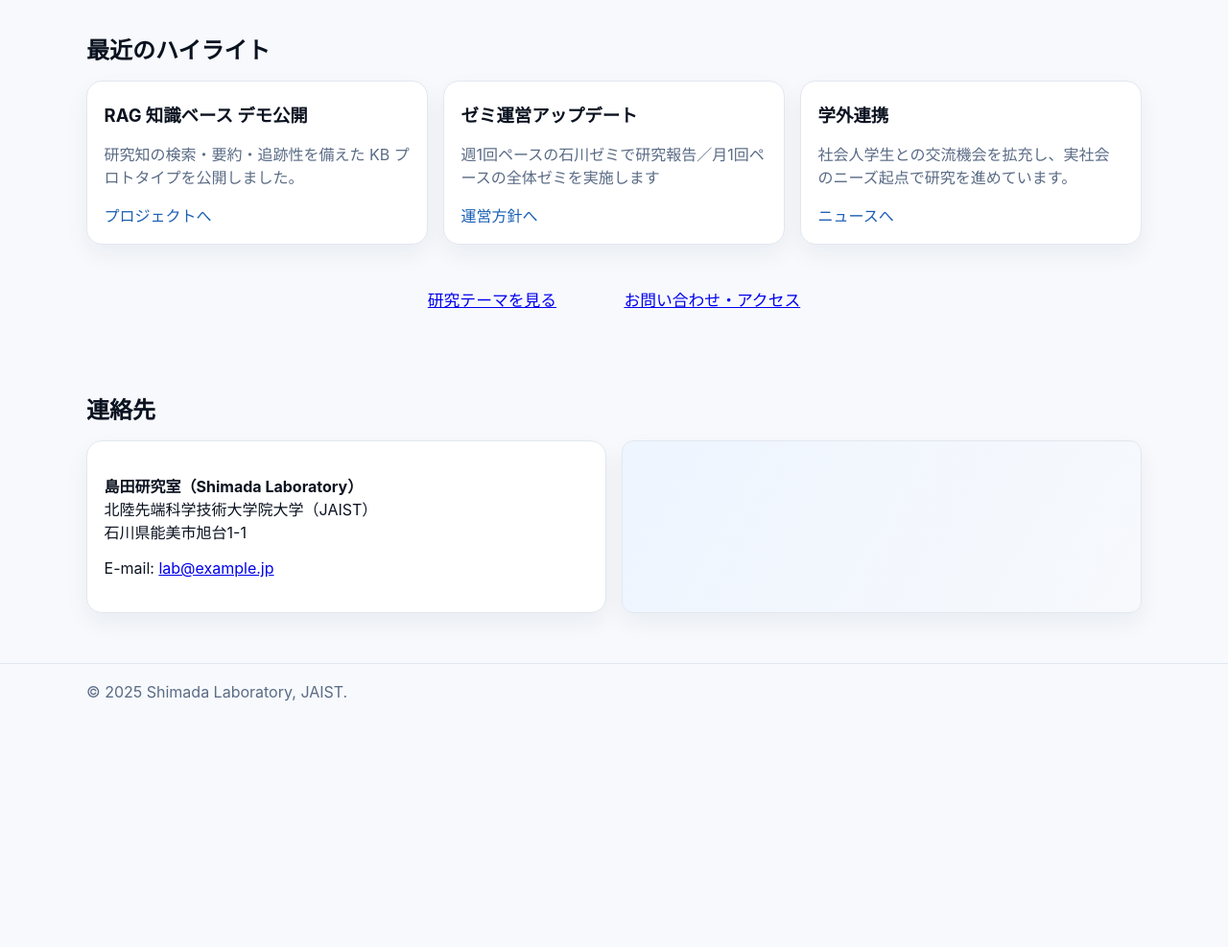
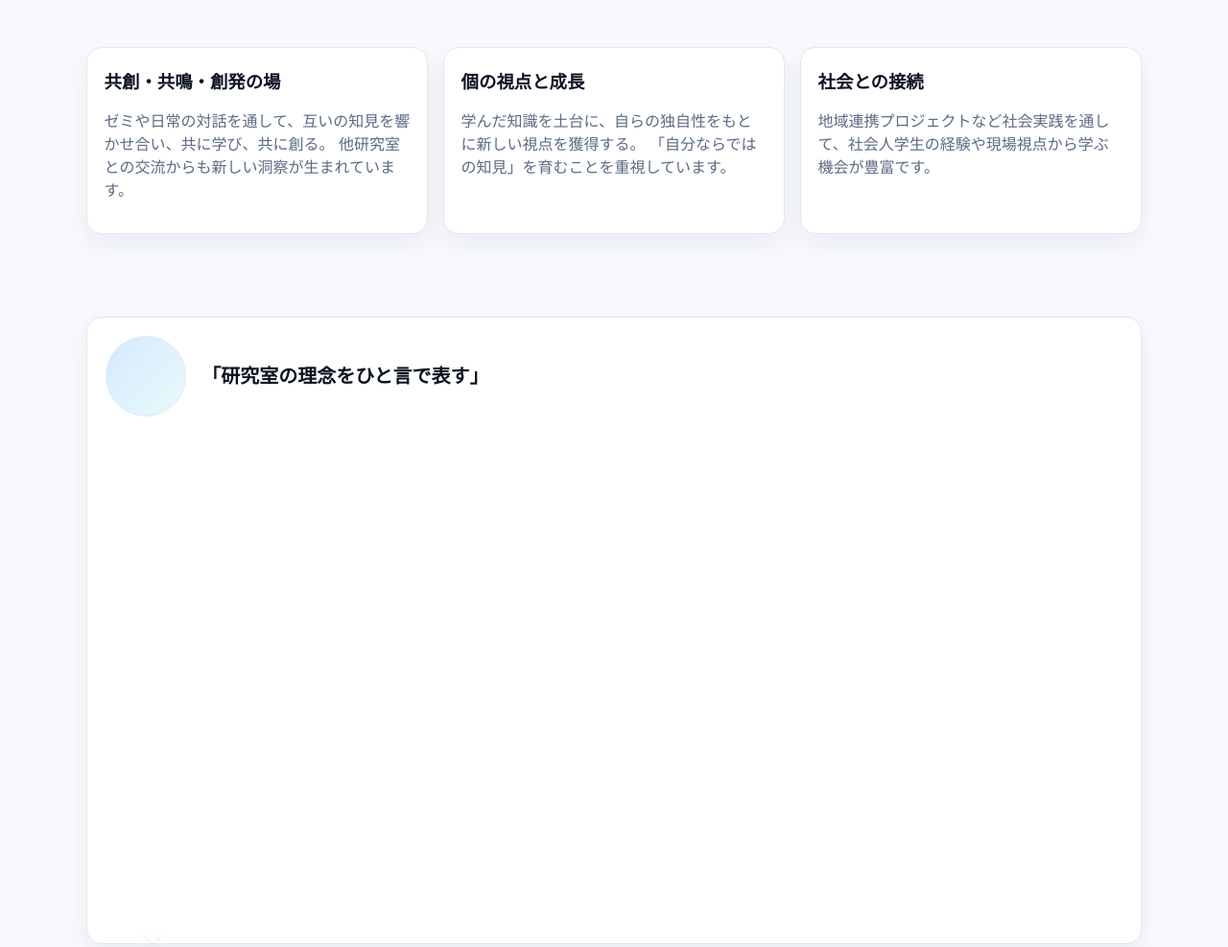
Before and after one commit to linzihao0706-dotcom/shimadalab.github.io, a plain HTML site: page index.html in a window 1280 px wide. Shown: the part 590-1577 px from the top of the page at 96% size. Before the commit the page ends 1340 px from the top, so only its background shows below. Drawn offline with Linux system fonts and the light colour scheme.

Commit message:
Add files via upload

```diff
--- a/assets/styles.css
+++ b/assets/styles.css
@@ -101,7 +101,43 @@ img{max-width:100%;display:block}
   font-size: 1.05rem;
 }
 
+/* ===== introduction of lab ===== */
+.prof-bubble { padding: 1.2rem 1.2rem 1.4rem; position: relative; }
+.prof-bubble::after{
+  /* 气泡尾巴（下边缘中部的小三角） */
+  content: "";
+  position: absolute; left: 56px; bottom: -12px;
+  width: 0; height: 0;
+  border: 12px solid transparent;
+  border-top-color: var(--bg-soft);        /* 让尾巴颜色与卡片一致 */
+  filter: drop-shadow(0 2px 2px rgba(20,30,60,.06));
+}
 
+.prof-bubble-body{
+  display: grid;
+  grid-template-columns: 84px 1fr;  /* 左头像 + 右文本 */
+  gap: 1rem; align-items: start;
+}
+@media (max-width: 900px){
+  .prof-bubble-body{ grid-template-columns: 64px 1fr; }
+}
+
+/* 头像（有图片时，用 <img class="prof-avatar" src="assets/members/shimada.jpg">） */
+.prof-avatar{
+  width: 84px; height: 84px; border-radius: 50%;
+  border: 1px solid var(--line);
+  background: linear-gradient(135deg,#d6e9ff,#e7fbfb);
+  object-fit: cover; object-position: center;
+}
+@media (max-width: 900px){
+  .prof-avatar{ width: 64px; height: 64px; }
+}
+
+.prof-text{ display: grid; gap: .4rem; }
+.prof-lead{
+  font-size: clamp(16px, 2.1vw, 20px);
+  margin: 0; line-height: 1.5;
+}
 
 /* ----------------------------------------------------- News --------------------------------------------------------------------- */
 .news-list{list-style:none;padding:0;margin:0;display:grid;gap:.8rem}
--- a/index.html
+++ b/index.html
@@ -44,29 +44,68 @@
 
   <!-- Home highlights -->
   <section class="section container">
-    <h2 class="section-title">最近のハイライト</h2>
+    <h2 class="section-title"></h2>
     <div class="grid cols-3">
       <article class="card">
-        <h3 class="card-title">RAG 知識ベース デモ公開</h3>
-        <p class="muted">研究知の検索・要約・追跡性を備えた KB プロトタイプを公開しました。</p>
-        <a class="inline-link" href="projects.html">プロジェクトへ</a>
+        <h3 class="card-title">共創・共鳴・創発の場</h3>
+        <p class="muted">ゼミや日常の対話を通して、互いの知見を響かせ合い、共に学び、共に創る。
+        他研究室との交流からも新しい洞察が生まれています。</p>
       </article>
       <article class="card">
-        <h3 class="card-title">ゼミ運営アップデート</h3>
-        <p class="muted">週1回ペースの石川ゼミで研究報告／月1回ペースの全体ゼミを実施します</p>
-        <a class="inline-link" href="policy.html">運営方針へ</a>
+        <h3 class="card-title">個の視点と成長</h3>
+        <p class="muted">学んだ知識を土台に、自らの独自性をもとに新しい視点を獲得する。
+        「自分ならではの知見」を育むことを重視しています。</p>
       </article>
       <article class="card">
-        <h3 class="card-title">学外連携</h3>
-        <p class="muted">社会人学生との交流機会を拡充し、実社会のニーズ起点で研究を進めています。</p>
-        <a class="inline-link" href="news.html">ニュースへ</a>
+        <h3 class="card-title">社会との接続</h3>
+        <p class="muted">地域連携プロジェクトなど社会実践を通して、社会人学生の経験や現場視点から学ぶ機会が豊富です。</p>
       </article>
     </div>
-    <!-- ★ 这里新增按钮组 -->
-    <div class="home-buttons">
-      <a class="btn" href="research.html">研究テーマを見る</a>
-      <a class="btn btn-outline" href="access.html">お問い合わせ・アクセス</a>
-    </div>
+  </section>
+
+  <!-- introduction of lab -->
+  <section class="section container" aria-labelledby="prof-msg">
+    <h2 id="prof-msg" class="section-title"></h2>
+
+    <article class="card prof-bubble">
+      <div class="prof-bubble-body">
+        <!-- 左侧头像（有图时用 <img ...> 替换下面的占位） -->
+        <div class="prof-avatar" aria-hidden="true"></div>
+
+        <!-- 文字内容 -->
+        <div class="prof-text">
+          <br>
+          <p class="prof-lead"><strong>「研究室の理念をひと言で表す」</strong></p>
+          <p class="muted">
+            <br>
+            <br>
+            <br>
+            <br>
+            <br>
+            <br>
+            <br>
+            <br>
+            <br>
+            <br>
+            <br>
+            <br>
+            <br>
+            <br>
+            <br>
+            <br>
+            <br>
+            <br>
+            <br>
+            <br>
+            <br>
+            <br>
+            <br>
+            <br>
+          </p>
+          <p class="small muted"></p>
+        </div>
+      </div>
+    </article>
   </section>
 
   <!-- Contact snippet on Home -->
@@ -74,8 +113,10 @@
     <h2 class="section-title">連絡先</h2>
     <div class="grid cols-2">
       <div class="card">
-        <p><strong>島田研究室（Shimada Laboratory）</strong><br/>北陸先端科学技術大学院大学（JAIST）<br/>石川県能美市旭台1-1</p>
-        <p>E-mail: <a href="mailto:lab@example.jp">lab@example.jp</a></p>
+        <p><strong>島田研究室（Shimada Laboratory）</strong><br/>
+        北陸先端科学技術大学院大学（JAIST）<br/>
+        石川県能美市旭台1-1</p>
+        <p>Mail: <a href="shimada@jaist.ac.jp">lab@example.jp</a></p>
       </div>
       <div class="card map-thumb" aria-label="map"></div>
     </div>
```
Also changed, not shown: access.html (+9 -3 lines), members.html (+27 -7 lines), projects.html (+6 -6 lines), publications.html (+3 -3 lines), research.html (+6 -6 lines), 1 other file.
